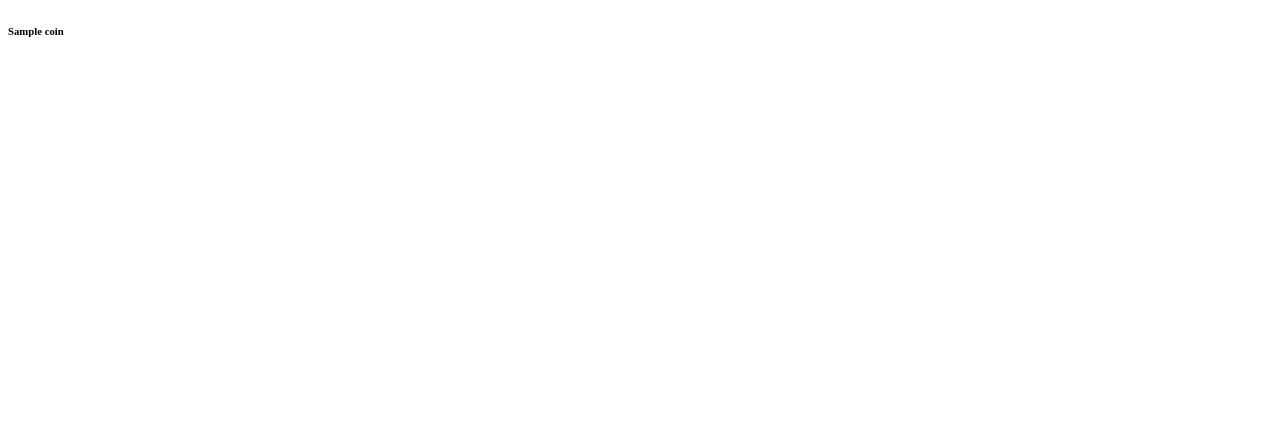
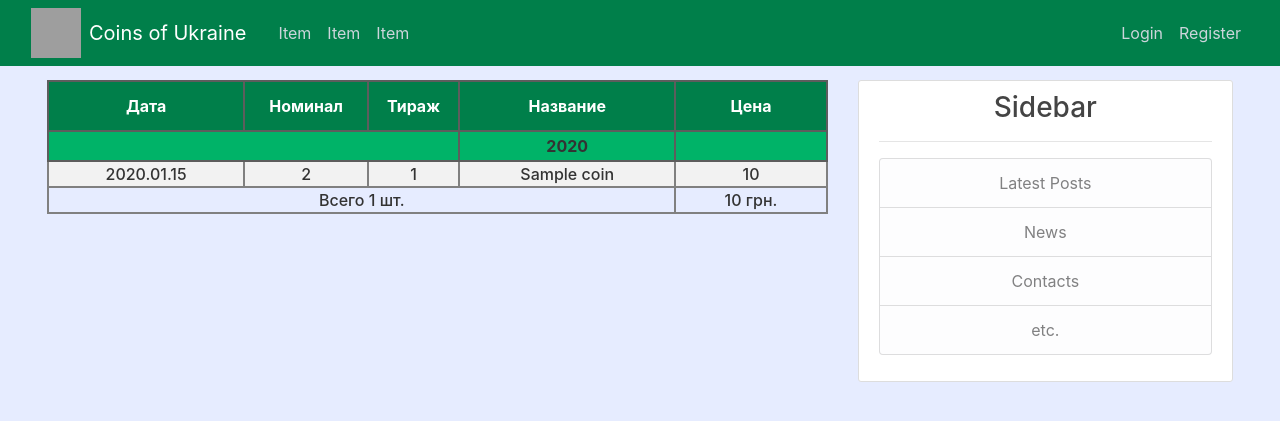
Before and after one commit to Kyrylo-Kotelevets/Django_Coins, a Django app: page / in a window 1280 px wide. Before the commit the part shown is almost empty. Shown: the top 421 px of the page. Run offline with Django 3.2, Linux system fonts and the light colour scheme; tables that the repository leaves empty hold one stand-in row (values such as "Sample post"); parts of the project's set-up code (start-up, migrations or seed data) failed here and were passed over; some libraries are stand-ins or nearby versions; grey boxes are pictures that could not be loaded.

Commit message:
Home page + CSS

```diff
--- a/coins_app/coins/models.py
+++ b/coins_app/coins/models.py
@@ -5,6 +5,7 @@ from datetime import date
 
 from typing import Optional
 from django.db import models
+from django.db.models import QuerySet
 from django.db.models.functions import Length
 
 models.CharField.register_lookup(Length)
@@ -69,6 +70,17 @@ class Coin(models.Model):
         """
         return cls.objects.filter(title=title, release_date__year=year).first()
 
+    @classmethod
+    def get_all(cls) -> QuerySet:
+        """Returns all objects of the class
+
+        Returns
+        -------
+        QuerySet
+            Set that contains all coins
+        """
+        return cls.objects.all()
+
     class Meta:
         """
         Class container with metadata
--- a/coins_app/coins/templates/index.html
+++ b/coins_app/coins/templates/index.html
@@ -1,12 +1,42 @@
-<!DOCTYPE html>
-<html lang="en">
-<head>
-    <meta charset="UTF-8">
-    <title>Title</title>
-</head>
-<body>
-{% for coin in coins %}
-    <h6>{{coin.title}}</h6>
-{% endfor %}
-</body>
-</html>
+{% extends "base.html" %}
+{% block content %}
+<table class="coins-table">
+    <thead>
+        <tr>
+            <th>Дата</th>
+            <th>Номинал</th>
+            <th>Тираж</th>
+            <th>Название</th>
+            <th>Цена</th>
+        </tr>
+    </thead>
+
+    <tbody>
+        {% for coin in coins %}
+            {% ifchanged coin.year %}
+                <tr class="year-row">
+                    <td colspan="3"></td>
+                    <td>{{ coin.year }}</td>
+                    <td></td>
+                </tr>
+            {% endifchanged %}
+
+            <tr>
+                <td>{{ coin.release_date|date:"Y.m.d" }}</td>
+                <td>{{ coin.nominal }}</td>
+                <td>{{ coin.circulation }}</td>
+                <td>{{ coin.short_title }}</td>
+                <td>{{ coin.price }}</td>
+            </tr>
+        {% endfor %}
+    </tbody>
+
+    <tfoot>
+        <tr>
+            <td colspan="4">Всего {{ coins_count }} шт.</td>
+            <td>{{coins_sum}} грн.</td>
+        </tr>
+    </tfoot>
+</table>
+
+{% endblock content %}
--- a/coins_app/coins/views.py
+++ b/coins_app/coins/views.py
@@ -1,6 +1,7 @@
 """
 Views for Coins App
 """
+from django.db.models import F, Sum
 from django.views.generic import ListView
 
 from .models import Coin
@@ -13,3 +14,13 @@ class CoinsListView(ListView):
     model = Coin
     context_object_name = "coins"
     template_name = "index.html"
+
+    def get_queryset(self):
+        queryset = super().get_queryset()
+        return queryset.annotate(year=F("release_date__year"))
+
+    def get_context_data(self, *, object_list=None, **kwargs) -> dict:
+        context = super().get_context_data(object_list=object_list, **kwargs)
+        context['coins_count'] = context["coins"].count()
+        context['coins_sum'] = context["coins"].aggregate(Sum("price"))["price__sum"]
+        return context
--- a/coins_app/scripts/parse.py
+++ b/coins_app/scripts/parse.py
@@ -25,7 +25,7 @@ DATE_FORMAT = "%d.%m.%Y"
 TODAY = datetime.now().strftime(DATE_FORMAT)
 
 
-def add_coin(coin_row: BeautifulSoup.element.Tag) -> None:
+def add_coin(coin_row) -> None:
     """
     Function for parsing coin data, such as weight, series, images etc.
 
@@ -113,7 +113,6 @@ def update_prices(add_new: bool = True) -> None:
 
         # We delete header and footer and start from bottom
         for coin_row in soup.table.find_all(["tr"])[-1:1:-1]:
-            print(type(coin_row))
             # If we have row with coin data
             if len(coin_row.find_all(["td"])) == 5 and coin_row.a.text:
                 title = coin_row.a.text
--- a/coins_app/static/css/main.css
+++ b/coins_app/static/css/main.css
@@ -13,7 +13,7 @@ ul {
 }
 
 .bg-steel {
-  background-color: #5f788a;
+  background-color: #007f4a;
 }
 
 .site-header .navbar-nav .nav-link {
@@ -119,3 +119,47 @@ a.article-title:hover {
   margin: auto;
   text-align: center;
 }
+
+.coins-table {
+  border-collapse: collapse;
+  text-align: center;
+  font-weight: 450;
+  width: 100%;
+}
+
+.coins-table td, .coins-table th {
+  border: 2px solid grey;
+}
+
+.coins-table td {
+  padding: 0px 20px 0px 20px;
+}
+
+.coins-table tr:nth-child(even) {
+  background-color: #f2f2f2;
+}
+
+.coins-table tr:hover {
+  background-color: #ddd;
+}
+
+.year-row {
+  border: 2px solid #5d5d5d;
+  background-color: #00b368;
+}
+
+.year-row td {
+  border: 2px solid #5d5d5d;
+  background-color: #00b368;
+  font-weight: bold;
+  padding: 2px 0px 2px 0px;
+}
+
+.coins-table th {
+  border: 2px solid #5d5d5d;
+  padding-top: 12px;
+  padding-bottom: 12px;
+  text-align: center;
+  background-color: #007f4a;
+  color: white;
+}
--- a/coins_app/templates/base.html
+++ b/coins_app/templates/base.html
@@ -26,7 +26,7 @@
         <nav class="navbar navbar-expand-md navbar-dark bg-steel fixed-top">
             <div class="container" style="max-width: 100%">
                 <img class="mr-2" width="50px" height="50px" src="media/header.png">
-                <a class="navbar-brand mr-4" href="#">Books world</a>
+                <a class="navbar-brand mr-4" href="#">Coins of Ukraine</a>
 
                 <!-- Button to open menu -->
                 <button class="navbar-toggler" type="button" data-toggle="collapse" data-target="#navbarToggle" aria-controls="navbarToggle" aria-expanded="false" aria-label="Toggle navigation">
```
